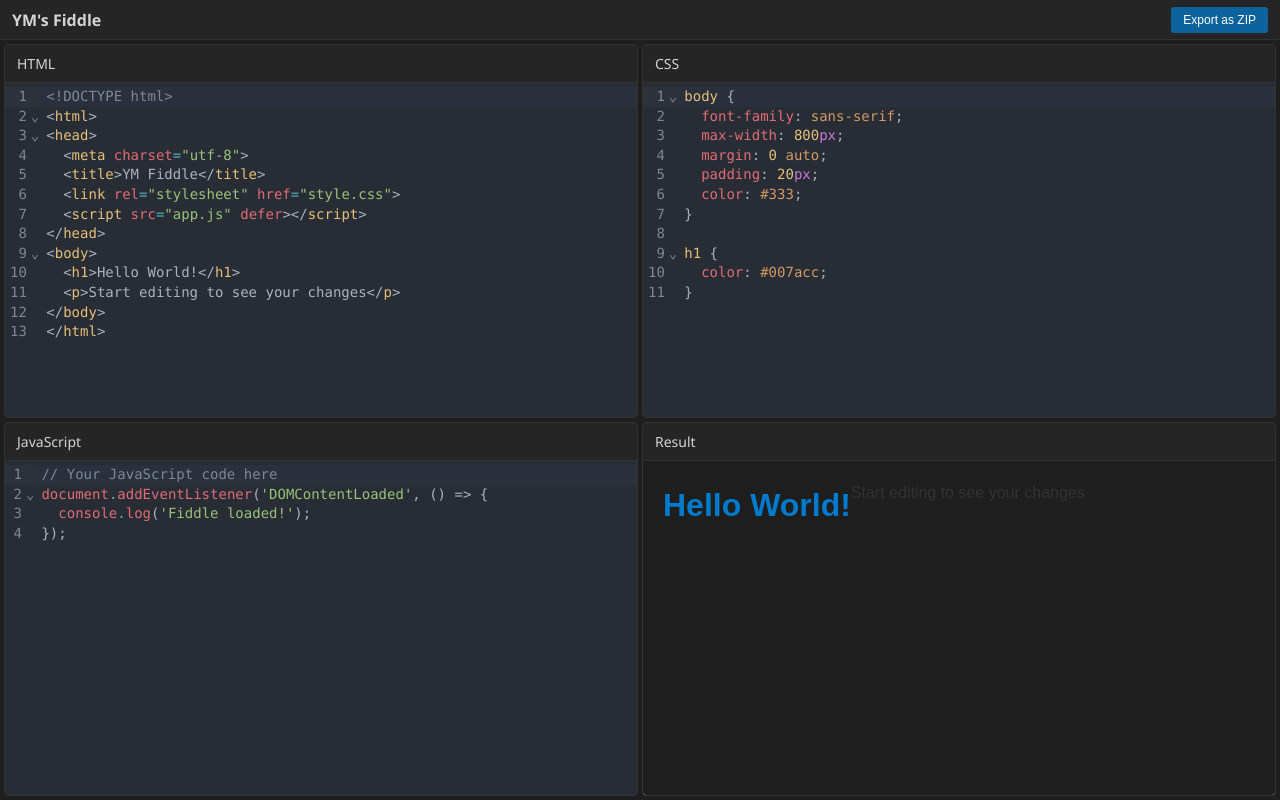
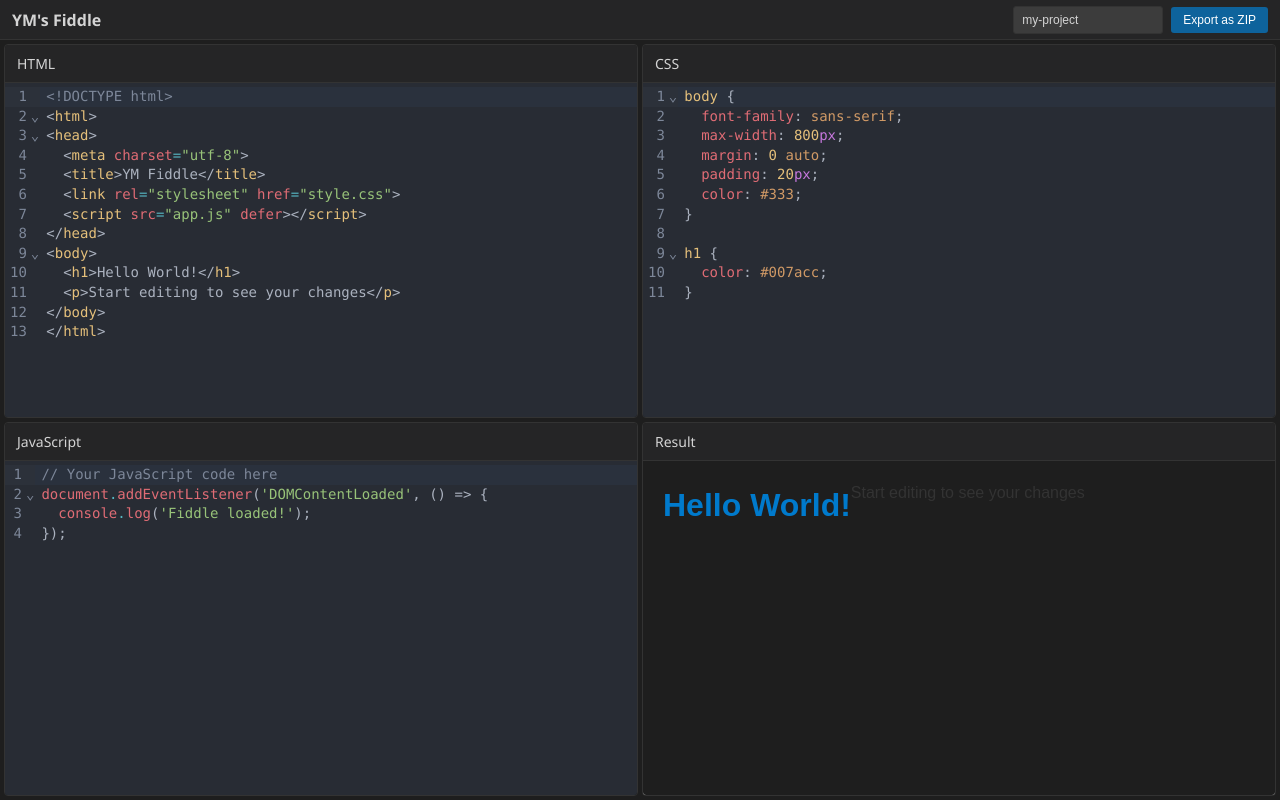
Before and after one commit to imyoga/yms-fiddle, a website built with Vite: page index.html in a window 1280 px wide. Built offline with nearby package versions, Linux system fonts and the light colour scheme; files whose address does not match are found by name.

Commit message:
add input for project name

```diff
--- a/index.html
+++ b/index.html
@@ -12,6 +12,9 @@
       <div class="header-bar">
         <div class="logo">YM's Fiddle</div>
         <div class="actions">
+          <div class="project-name-container">
+            <input type="text" id="project-name" class="project-name-input" placeholder="Project Name" value="my-project">
+          </div>
           <button id="export-btn" class="btn">Export as ZIP</button>
         </div>
       </div>
--- a/src/main.js
+++ b/src/main.js
@@ -134,11 +134,21 @@ function exportProject() {
   zip.file("style.css", cssContent);
   zip.file("app.js", jsContent);
 
+  // Get project name from input, fallback to default if empty
+  let projectName = document.getElementById('project-name').value.trim();
+  if (!projectName) {
+    projectName = 'my-project';
+    document.getElementById('project-name').value = projectName;
+  }
+
+  // Sanitize filename (remove invalid characters)
+  projectName = projectName.replace(/[^\w\-]/g, '-');
+
   // Generate the zip file and trigger download
   zip.generateAsync({ type: "blob" })
     .then(function(content) {
-      // Use FileSaver to save the zip
-      saveAs(content, "ym-fiddle-project.zip");
+      // Use FileSaver to save the zip with the project name
+      saveAs(content, `${projectName}.zip`);
     });
 }
 
--- a/src/style.css
+++ b/src/style.css
@@ -60,6 +60,28 @@ body {
 .actions {
   display: flex;
   gap: 8px;
+  align-items: center;
+}
+
+.project-name-container {
+  display: flex;
+  align-items: center;
+}
+
+.project-name-input {
+  background-color: #3c3c3c;
+  color: var(--vscode-text);
+  border: 1px solid var(--vscode-border);
+  border-radius: 3px;
+  padding: 5px 8px;
+  font-size: 12px;
+  width: 150px;
+  height: 28px;
+  outline: none;
+}
+
+.project-name-input:focus {
+  border-color: var(--vscode-active-tab);
 }
 
 .btn {
```
